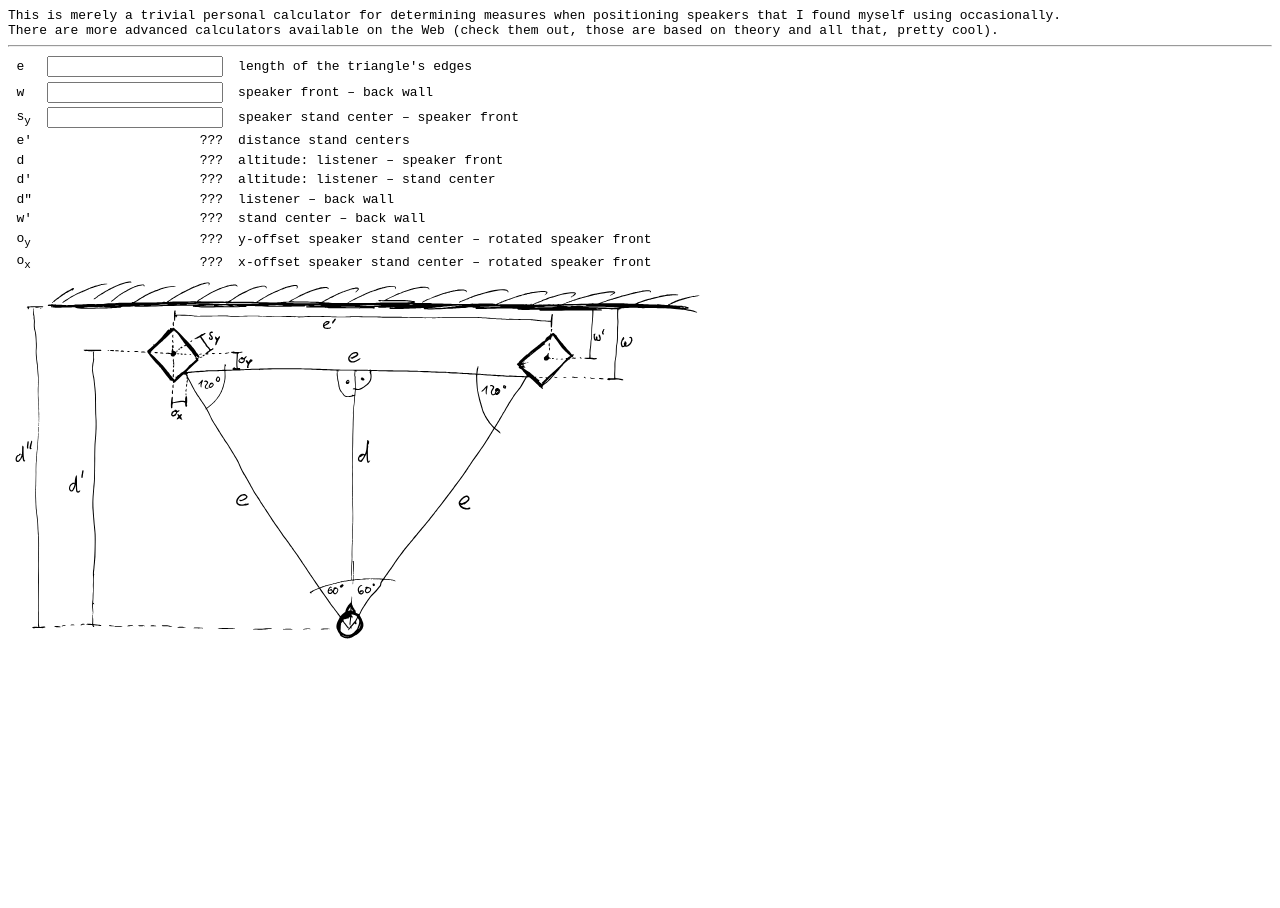
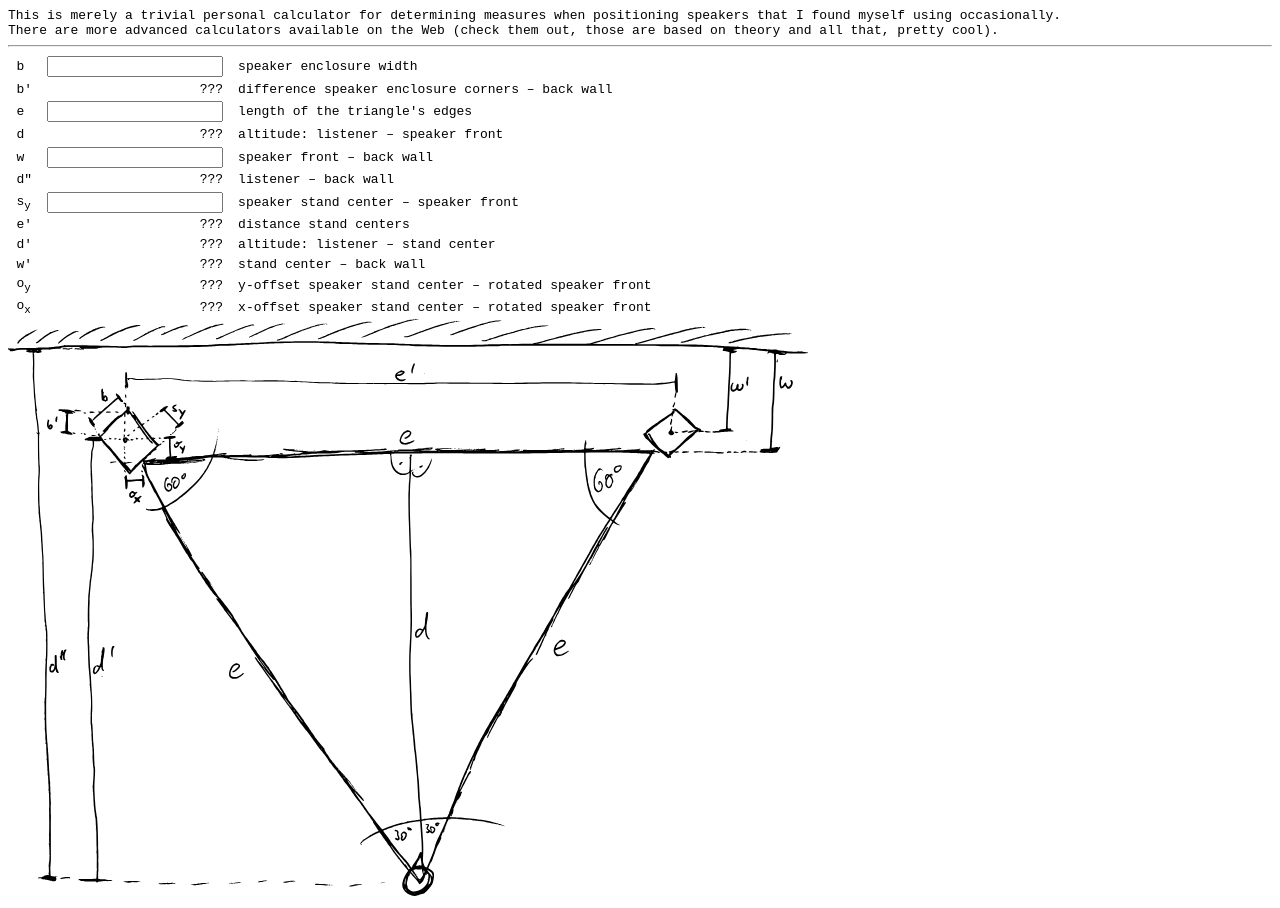
Before and after one commit to lpirl/speaker-triangle-calc, a plain HTML site: page index.html in a window 1280 px wide. Before the commit the page ends 800 px from the top, so only its background shows below. Drawn offline with Linux system fonts and the light colour scheme.

Commit message:
fixed errors in figure

```diff
--- a/index.html
+++ b/index.html
@@ -20,15 +20,35 @@ There are more advanced calculators available on the Web
 
 <form>
   <table>
+    <tr class="b">
+      <td class="name">b</td>
+      <td class="input"><input type="text" id="b"></td>
+      <td class="comment">speaker enclosure width</td>
+    </tr>
+    <tr class="b1">
+      <td class="name">b'</td>
+      <td class="input"><span id="b1">???</span></td>
+      <td class="comment">difference speaker enclosure corners – back wall</td>
+    </tr>
     <tr class="e">
       <td class="name">e</td>
       <td class="input"><input type="text" id="e"></td>
       <td class="comment">length of the triangle's edges</td>
     </tr>
+    <tr class="d">
+      <td class="name">d</td>
+      <td class="input"><span id="d">???</span></td>
+      <td class="comment">altitude: listener – speaker front</td>
+    </tr>
     <tr class="w">
       <td class="name">w</td>
       <td class="input"><input id="w"></td>
       <td class="comment">speaker front – back wall</td>
+    </tr>
+    <tr class="d2">
+      <td class="name">d"</td>
+      <td class="input"><span id="d2">???</span></td>
+      <td class="comment">listener – back wall</td>
     </tr>
     <tr class="sy">
       <td class="name">s<sub>y</sub></td>
@@ -40,20 +60,10 @@ There are more advanced calculators available on the Web
       <td class="input"><span id="e1">???</span></td>
       <td class="comment">distance stand centers</td>
     </tr>
-    <tr class="d">
-      <td class="name">d</td>
-      <td class="input"><span id="d">???</span></td>
-      <td class="comment">altitude: listener – speaker front</td>
-    </tr>
     <tr class="d1">
       <td class="name">d'</td>
       <td class="input"><span id="d1">???</span></td>
       <td class="comment">altitude: listener – stand center</td>
-    </tr>
-    <tr class="d2">
-      <td class="name">d"</td>
-      <td class="input"><span id="d2">???</span></td>
-      <td class="comment">listener – back wall</td>
     </tr>
     <tr class="w1">
       <td class="name">w'</td>
@@ -75,7 +85,7 @@ There are more advanced calculators available on the Web
 
 <script type="text/javascript" src="triangle.js"></script>
 
-<img src="scan.svg" alt="drawing of triangle showing variables">
+<img src="triangle.svg" alt="drawing of triangle showing variables" />
 
 </body>
 
--- a/triangle.css
+++ b/triangle.css
@@ -9,3 +9,7 @@ span {
 td {
   padding: .1em .5em;
 }
+
+img {
+  width: 50rem;
+}
--- a/triangle.js
+++ b/triangle.js
@@ -1,7 +1,9 @@
 // constants
 inputs = document.getElementsByTagName("input");
-rad1 = 180 / Math.PI;
+rad1 = Math.PI / 180;
+rad30 = 30 * rad1;
 rad60 = 60 * rad1;
+sin30 = Math.sin(rad30);
 sin60 = Math.sin(rad60);
 cos60 = Math.cos(rad60);
 
@@ -40,6 +42,7 @@ function main(){
   values.d2 = values.d + values.w;
   values.e1 = values.e + 2 * values.ox;
   values.w1 = values.w - values.oy;
+  values.b1 = values.b * sin30;
 
   write_all(values);
 }
```
Also changed, not shown: scan.inkscape.svg (deleted), scan.svg (deleted), triangle.svg (added).
